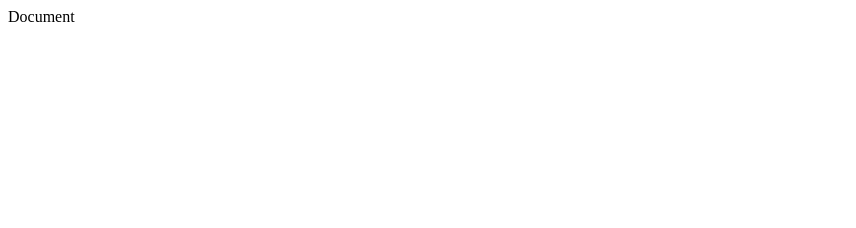
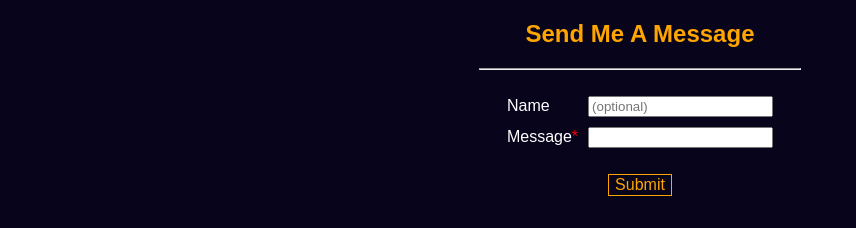
Before and after one commit to ltekme/Karl-Thingies, a plain HTML site: page Projects/SendMeAMessage/HTML/index.html in a window 1280 px wide. Shown: the whole page, without its empty margins (0-856 px from the left). Drawn offline with Linux system fonts and the light colour scheme.

Commit message:
completed html
todo:
make lambda send an email to me using sns and save a copy to s3 instead of using dynamo db

```diff
--- a/Projects/SendMeAMessage/HTML/index.html
+++ b/Projects/SendMeAMessage/HTML/index.html
@@ -4,8 +4,85 @@
     <meta charset="UTF-8">
     <meta name="viewport" content="width=device-width, initial-scale=1.0">
     <title>Document</title>
+    <style>
+        body{
+            margin: 0;
+            background-color: rgb(7, 4, 27);
+            font-family: Arial, Helvetica, sans-serif;
+            color: #fff;
+        }
+        .box {
+            width: fit-content;
+            margin: auto;
+            text-align: center;
+        }
+        .box h2 {
+            color: orange;
+        }
+        .box hr {
+            width: 20em;
+            margin: 0;
+        }
+        .innerbox {
+            width: fit-content;
+            margin:auto;
+            padding: 2.5vh;
+        }
+        .innerbox tr td {
+            text-align: left;
+            padding: .5vh;
+        }
+        .btn {
+            border: 1px solid;
+            height: fit-content;
+            width: fit-content;
+            background-color: inherit;
+            color: orange;
+            font-size: 1rem;
+            margin-bottom: 3vh;
+        }
+        .btn:hover {
+            color: #fff;
+        }
+    </style>
 </head>
 <body>
-    Document
+    <div class="box">
+        <h2>Send Me A Message</h1>
+        <hr />
+        <table class="innerbox">
+            <tr><td>Name</td><td><input type="text" id="name" placeholder="(optional)"></td></tr>
+            <tr><td>Message<span style="color: red;">*</span></td><td><input type="text" id="msg" required></td></tr>
+        </table>
+        <button onclick="ssub()" class="btn">Submit</button>
+
+        <script>
+            const api_url = 'https://7yll41tdl8.execute-api.ap-east-1.amazonaws.com/prod/sams'
+            function ssub() {
+                let name = document.getElementById('name').value;
+                let msg = document.getElementById('msg').value;
+                if (confirm(`Name: ${name} - Message: ${msg}`)){
+                    fetch(api_url, {
+                        method: "POST",
+                        body: JSON.stringify({
+                            "name": name,
+                            "msg": msg
+                        }),
+                        headers: {
+                            "Content-type": "application/json; charset=UTF-8"
+                        }
+                    })
+                    .then((r) => r.json())
+                    .then((r) => {
+                        alert(r.ok);
+                        document.getElementById('msg').value = '';
+                    })
+                    .catch(e => {
+                        alert(e.toString())
+                    })
+                }
+            }
+        </script>
+    </div>
 </body>
 </html>
```
